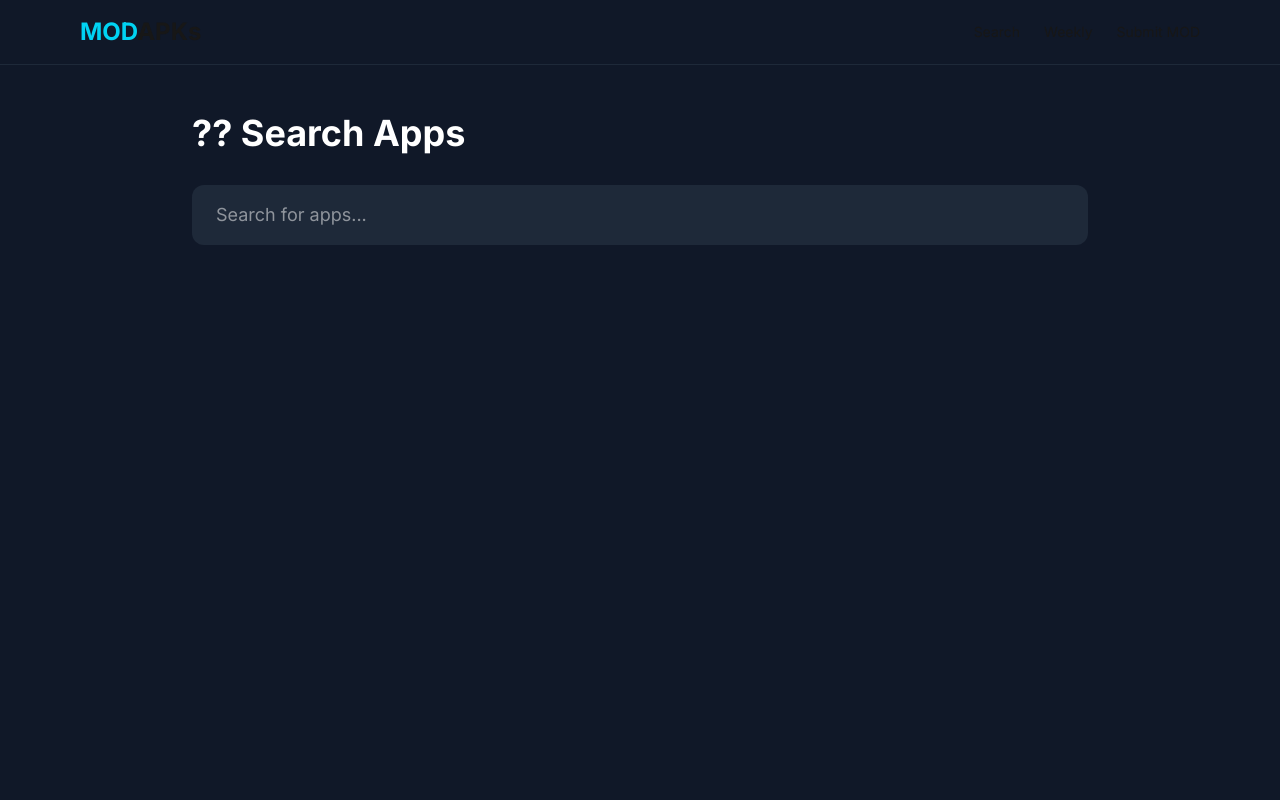
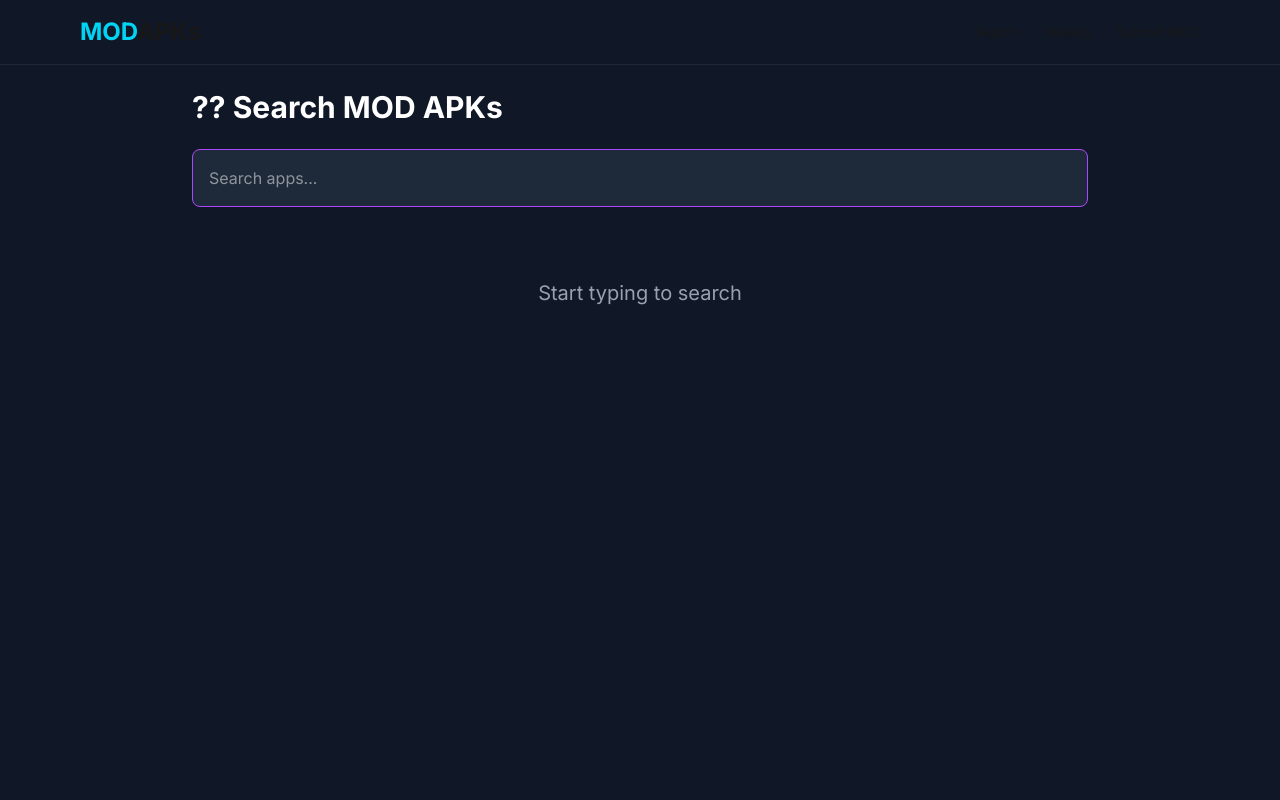
Before and after one commit to vitaman9646/modapks-catalog, a Next.js app: page /search in a window 1280 px wide. Shown: the top 800 px of the page. Built offline with nearby package versions, Linux system fonts and the light colour scheme.

Commit message:
Fix search page TypeScript error

```diff
--- a/app/search/page.tsx
+++ b/app/search/page.tsx
@@ -1,83 +1,115 @@
 'use client';
 
 import { useState, useEffect } from 'react';
-import { searchApps, type App } from '@/lib/api';
 import Link from 'next/link';
+import { searchApps, App } from '@/lib/api';
 
 export default function SearchPage() {
   const [query, setQuery] = useState('');
   const [results, setResults] = useState<App[]>([]);
   const [loading, setLoading] = useState(false);
+  const [total, setTotal] = useState(0);
 
   useEffect(() => {
-    if (query.length < 2) {
+    const performSearch = async () => {
+      if (!query.trim()) {
         setResults([]);
+        setTotal(0);
         return;
       }
 
-    const timer = setTimeout(async () => {
       setLoading(true);
       try {
-        const data = await searchApps(query);
-        setResults(data.results);
+        const data = await searchApps(query, 1, 50);
+        setResults(data.apps);
+        setTotal(data.total);
       } catch (error) {
         console.error('Search error:', error);
+        setResults([]);
+        setTotal(0);
       } finally {
         setLoading(false);
       }
-    }, 300);
+    };
 
-    return () => clearTimeout(timer);
+    const timeoutId = setTimeout(performSearch, 300);
+    return () => clearTimeout(timeoutId);
   }, [query]);
 
   return (
-    <main className="min-h-screen bg-gray-900 text-white py-12 px-4">
+    <div className="min-h-screen bg-gray-900 text-white p-6">
       <div className="max-w-4xl mx-auto">
-        <h1 className="text-4xl font-bold mb-8">?? Search Apps</h1>
+        <h1 className="text-3xl font-bold mb-6">?? Search MOD APKs</h1>
 
         <input
           type="text"
-          placeholder="Search for apps..."
+          placeholder="Search apps..."
           value={query}
           onChange={(e) => setQuery(e.target.value)}
-          className="w-full bg-gray-800 text-white px-6 py-4 rounded-xl text-lg focus:outline-none focus:ring-2 focus:ring-cyan-500"
+          className="w-full p-4 rounded-lg bg-gray-800 border border-gray-700 focus:border-purple-500 focus:outline-none mb-6"
+          autoFocus
         />
 
-        {loading && <p className="text-gray-400 mt-4">Searching...</p>}
+        {loading && (
+          <div className="text-center py-8">
+            <div className="inline-block animate-spin rounded-full h-8 w-8 border-b-2 border-purple-500"></div>
+          </div>
+        )}
 
-        <div className="mt-8 space-y-4">
+        {!loading && query && (
+          <div className="mb-4 text-gray-400">
+            Found {total} result{total !== 1 ? 's' : ''}
+          </div>
+        )}
+
+        {!loading && results.length > 0 && (
+          <div className="space-y-4">
             {results.map((app) => (
               <Link
-              key={app.package_name}
+                key={app.id}
                 href={`/app/${app.package_name}`}
-              className="block bg-gray-800 rounded-xl p-4 hover:bg-gray-700 transition"
+                className="block bg-gray-800 rounded-lg p-4 hover:bg-gray-700 transition"
               >
-              <div className="flex items-center gap-4">
+                <div className="flex gap-4">
+                  {app.icon ? (
                     <img
-                  src={app.icon_url || '/default-icon.png'}
+                      src={app.icon}
                       alt={app.title}
                       className="w-16 h-16 rounded-xl"
                     />
+                  ) : (
+                    <div className="w-16 h-16 bg-gradient-to-br from-purple-500 to-pink-500 rounded-xl flex items-center justify-center text-2xl font-bold">
+                      {app.title.charAt(0)}
+                    </div>
+                  )}
                   <div className="flex-1">
                     <h3 className="font-bold text-lg">{app.title}</h3>
                     <p className="text-gray-400 text-sm">{app.category}</p>
-                  <div className="flex gap-3 mt-1 text-xs text-gray-500">
+                    <div className="flex gap-4 mt-2 text-xs text-gray-500">
                       <span>v{app.version}</span>
-                    <span>•</span>
-                    <span>{app.size_mb} MB</span>
-                    <span>•</span>
-                    <span>{app.downloads.toLocaleString()} downloads</span>
+                      <span>{(app.size / 1024 / 1024).toFixed(1)} MB</span>
+                      <span>{(app.downloads / 1000000).toFixed(1)}M downloads</span>
                     </div>
                   </div>
                 </div>
               </Link>
             ))}
           </div>
+        )}
 
-        {query.length >= 2 && results.length === 0 && !loading && (
-          <p className="text-gray-400 text-center mt-8">No results found</p>
+        {!loading && query && results.length === 0 && (
+          <div className="text-center py-12 text-gray-400">
+            <p className="text-xl">No results found for "{query}"</p>
+            <p className="mt-2">Try a different search term</p>
+          </div>
+        )}
+
+        {!query && (
+          <div className="text-center py-12 text-gray-400">
+            <p className="text-xl">Start typing to search</p>
+          </div>
         )}
       </div>
-    </main>
+    </div>
   );
 }
```
Lines whose indentation alone changed are shown as unchanged.
